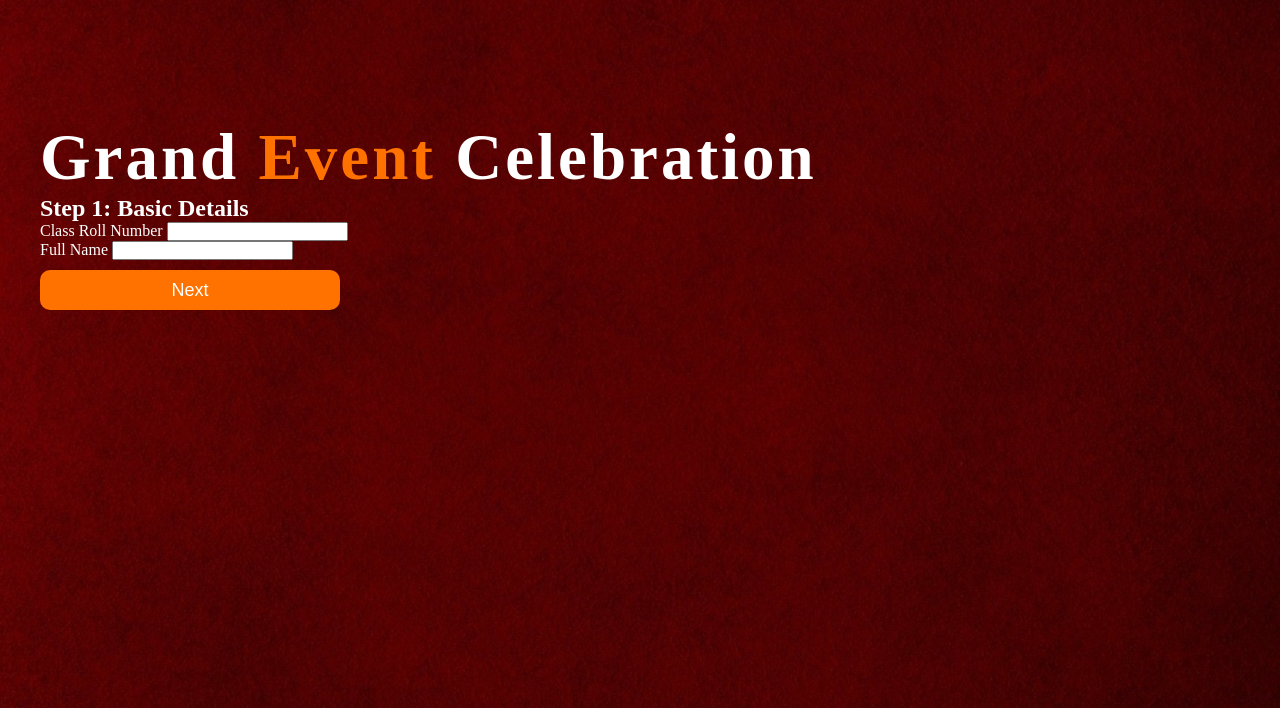
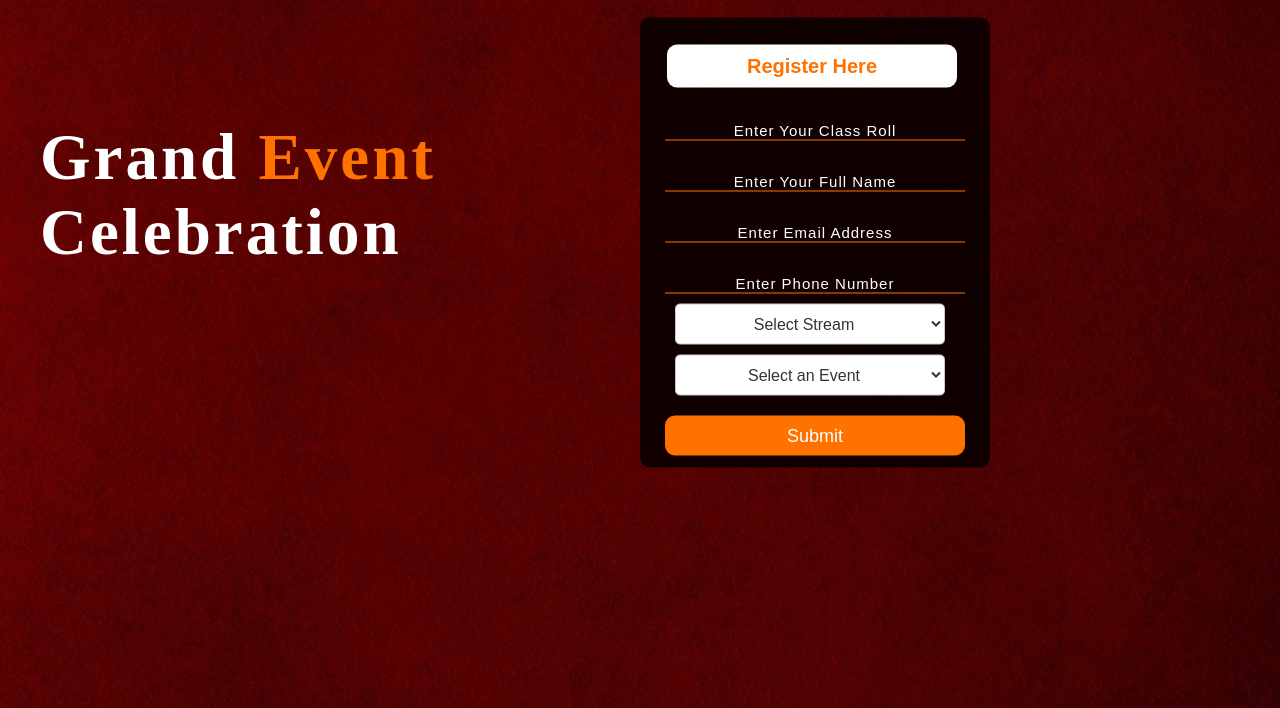
Before and after one commit to Ramsey99/fest-registration, a Flask app: page / in a window 1280 px wide. Shown: the part 75-783 px from the top of the page. Run offline with Flask 2, Linux system fonts and the light colour scheme.

```diff
--- a/templates/index.html
+++ b/templates/index.html
@@ -1,11 +1,14 @@
 <!DOCTYPE html>
 <html lang="en">
+
 <head>
     <meta charset="UTF-8">
     <meta name="viewport" content="width=device-width, initial-scale=1.0">
     <title>Event Registration</title>
+    <link rel="icon" href="{{ url_for('static', filename='favicon.ico') }}" type="image/x-icon">
     <link rel="stylesheet" href="{{ url_for('static', filename='style.css') }}">
 </head>
+
 <body>
     <div class="main">
         <div class="navbar">
@@ -16,46 +19,18 @@
             </div>
         </div>
         <div class="content">
-            <h1>Grand <span>Event</span> Celebration</h1>
+            <h1>Grand <span>Event</span> <br>Celebration</h1>
             <form id="myform" action="/submit" method="post">
-                <!-- Step 1: Basic Details -->
-                <div class="form-step step-1">
-                    <h2>Step 1: Basic Details</h2>
-                    <div class="form-group">
-                        <label for="roll">Class Roll Number</label>
-                        <input type="text" id="roll" name="roll" placeholder="Enter Your Class Roll" required>
-                    </div>
-                    <div class="form-group">
-                        <label for="fullname">Full Name</label>
-                        <input type="text" id="fullname" name="fullname" placeholder="Enter Your Full Name" required>
-                    </div>
-                    <button type="button" class="btnn next-step">Next</button>
-                </div>
+                <div class="form">
+                    <h2>Register Here</h2>
+                    <input type="text" id="roll" name="roll" placeholder="Enter Your Class Roll" required>
+                    <input type="text" id="fullname" name="fullname" placeholder="Enter Your Full Name" required>
+                    <input type="email" id="email" name="email" placeholder="Enter Email Address" required>
+                    <input type="text" id="phno" name="phno" placeholder="Enter Phone Number" required>
 
-                <!-- Step 2: Contact Information -->
-                <div class="form-step step-2" style="display:none;">
-                    <h2>Step 2: Contact Information</h2>
-                    <div class="form-group">
-                        <label for="email">Email Address</label>
-                        <input type="email" id="email" name="email" placeholder="Enter Your Email" required>
-                    </div>
-                    <div class="form-group">
-                        <label for="phno">Phone Number</label>
-                        <input type="text" id="phno" name="phno" placeholder="Enter Your Phone Number" required>
-                    </div>
-                    <div class="form-navigation">
-                        <button type="button" class="btnn prev-step">Previous</button>
-                        <button type="button" class="btnn next-step">Next</button>
-                    </div>
-                </div>
-
-                <!-- Step 3: Event Details -->
-                <div class="form-step step-3" style="display:none;">
-                    <h2>Step 3: Event Selection</h2>
-                    <div class="form-group">
-                        <label for="stream">Select Stream</label>
+                    <div class="select-box">
                         <select id="stream" name="stream" required>
-                            <option value="">Select Your Stream</option>
+                            <option value="">Select Stream</option>
                             <option value="CSE">CSE</option>
                             <option value="IT">IT</option>
                             <option value="ECE">ECE</option>
@@ -63,8 +38,8 @@
                             <option value="MCA">MCA</option>
                         </select>
                     </div>
-                    <div class="form-group">
-                        <label for="event">Select Event</label>
+
+                    <div class="select-box">
                         <select id="event" name="event" required>
                             <option value="">Select an Event</option>
                             <option value="Quiz">Quiz</option>
@@ -75,38 +50,72 @@
                             <option value="Debate">Debate</option>
                         </select>
                     </div>
-                    <div class="form-navigation">
-                        <button type="button" class="btnn prev-step">Previous</button>
-                        <button type="submit" class="btnn">Submit</button>
-                    </div>
+                    <button type="submit" class="btnn">Submit</button>
                 </div>
             </form>
         </div>
     </div>
 
     <script>
-        // Get all form steps
-        const steps = Array.from(document.querySelectorAll(".form-step"));
-        const nextBtns = document.querySelectorAll(".next-step");
-        const prevBtns = document.querySelectorAll(".prev-step");
+        const form = document.getElementById("myform");
 
-        nextBtns.forEach(btn => {
-            btn.addEventListener("click", () => {
-                changeStep(1);
-            });
-        });
+        const showError = (field, errorText) => {
+            field.classList.add("error");
+            const errorElement = document.createElement("small");
+            errorElement.classList.add("error-text");
+            errorElement.innerText = errorText;
+            field.closest(".form").appendChild(errorElement);
+        }
 
-        prevBtns.forEach(btn => {
-            btn.addEventListener("click", () => {
-                changeStep(-1);
-            });
-        });
+        const handleFormData = (e) => {
+            e.preventDefault();
 
-        function changeStep(step) {
-            let index = steps.findIndex(step => step.style.display !== "none");
-            steps[index].style.display = "none";
-            steps[index + step].style.display = "block";
+            const fullnameInput = document.getElementById("fullname");
+            const emailInput = document.getElementById("email");
+            const phnoInput = document.getElementById("phno");
+            const streamInput = document.getElementById("stream");
+            const eventInput = document.getElementById("event");
+
+            const fullname = fullnameInput.value.trim();
+            const email = emailInput.value.trim();
+            const phno = phnoInput.value.trim();
+            const stream = streamInput.value;
+            const event = eventInput.value;
+
+            const emailPattern = /^[^ ]+@[^ ]+\.[a-z]{2,3}$/;
+
+            // Clear existing errors
+            document.querySelectorAll(".form .error").forEach(field => field.classList.remove("error"));
+            document.querySelectorAll(".error-text").forEach(errorText => errorText.remove());
+
+            // Validation checks
+            if (fullname === "") {
+                showError(fullnameInput, "Enter your full name");
+            }
+            if (!emailPattern.test(email)) {
+                showError(emailInput, "Enter a valid email address");
+            }
+            if (phno === "") {
+                showError(phnoInput, "Enter your phone number");
+            } else if (phno.length != 10) {
+                showError(phnoInput, "Phone number should be 10 digits");
+            }
+            if (stream === "") {
+                showError(streamInput, "Select your stream");
+            }
+            if (event === "") {
+                showError(eventInput, "Select an event");
+            }
+
+            // If no errors, submit the form
+            const errorInputs = document.querySelectorAll(".form .error");
+            if (errorInputs.length > 0) return;
+
+            form.submit();
         }
+
+        form.addEventListener("submit", handleFormData);
     </script>
 </body>
+
 </html>
```
Also changed, not shown: event_database.sql (+0 -69 lines).
